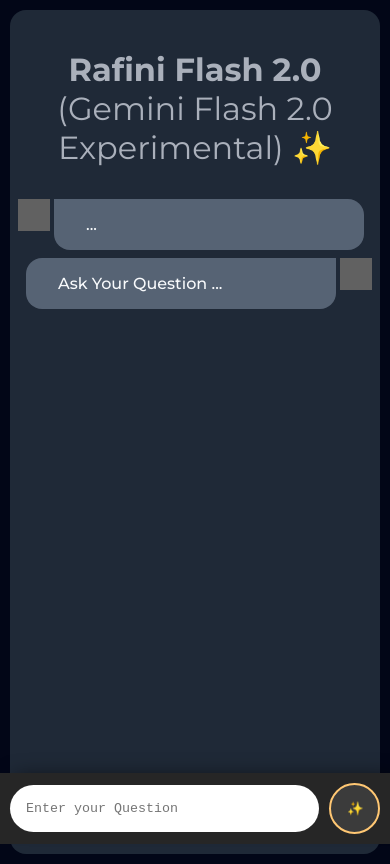
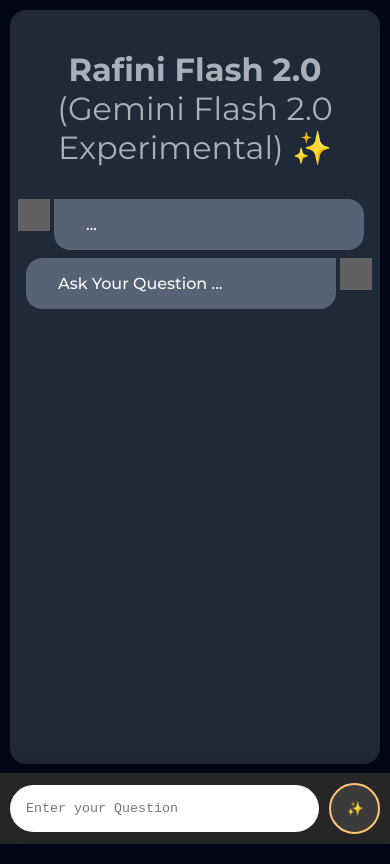
Before and after one commit to amirafa/rafini, a website built with Vite: page index.html in a window 390 px wide. Built offline with nearby package versions, Linux system fonts and the light colour scheme; some packages are replaced by stand-ins of ours; no server answers; grey boxes are pictures that could not be loaded.

Commit message:
Update `style`

```diff
--- a/src/style.css
+++ b/src/style.css
@@ -8,6 +8,7 @@
     height: 100vh;
     padding: 32px;
     background-color: #020617;
+    overflow-y: hidden;
 }
 
 @media only screen and (max-width: 600px) {
@@ -17,6 +18,7 @@
 
     #container {
         padding: 8px !important;
+        margin-bottom: 90px !important;
     }
 
     #question-blob {
@@ -33,6 +35,8 @@
     padding: 32px;
     border-radius: 16px;
     height: 100vh;
+    margin-bottom: 120px;
+    overflow-y: auto;
 }
 
 #title {
@@ -108,5 +112,4 @@
     background-color: #94a3b879;
     display: flex;
     flex-grow: 1;
-    overflow-y: auto;
 }
```
